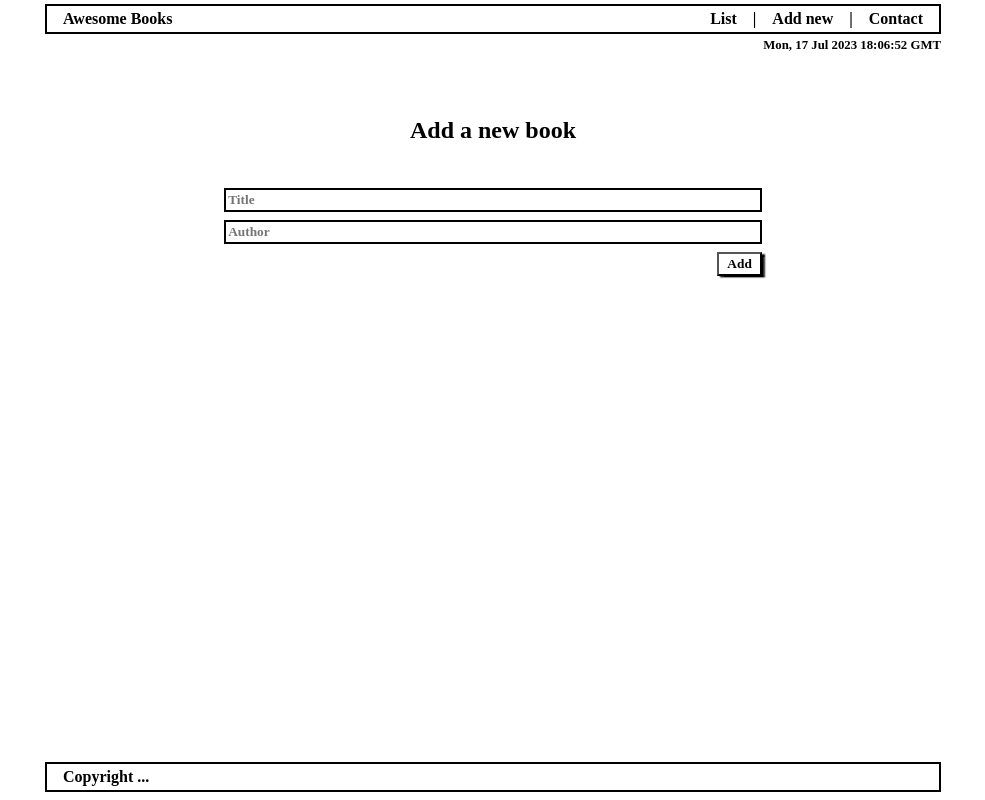
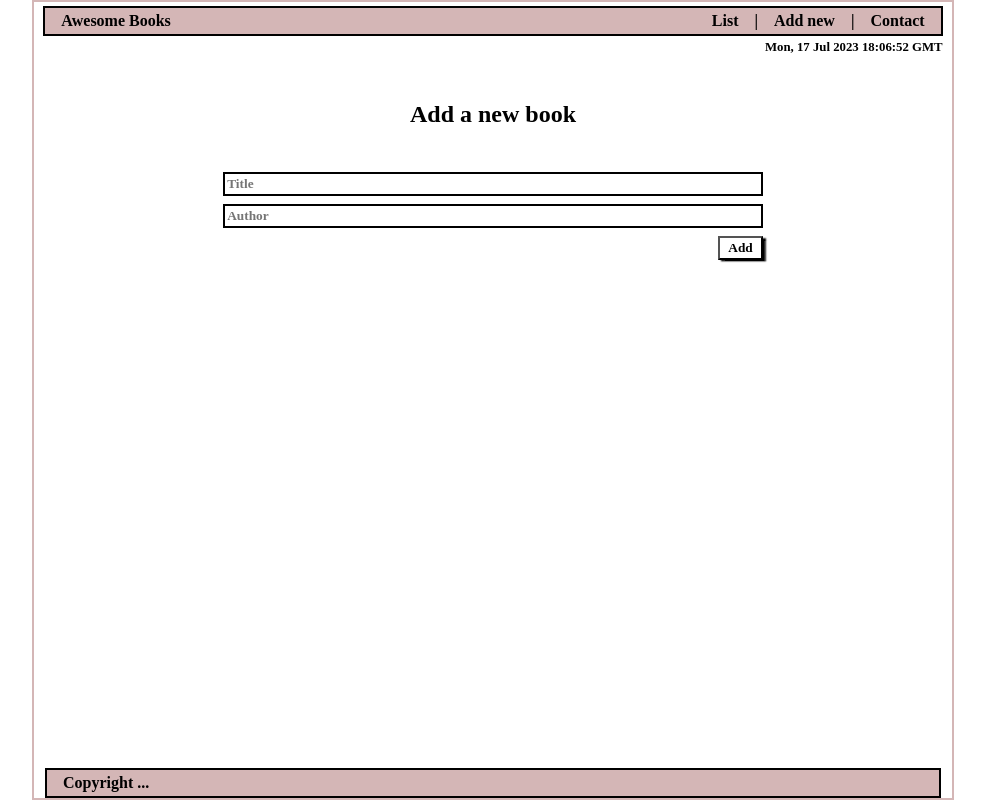
Before and after one commit to tajemouti/awesome-books, a website: page index.html in a window 1280 px wide. Shown: the whole page, without its empty margins (147-1132 px from the left). Drawn offline with Linux system fonts and the light colour scheme.

Commit message:
Add a background color to header and footer

```diff
--- a/style.css
+++ b/style.css
@@ -7,12 +7,19 @@
   color: black;
 }
 
+body {
+  margin: 0 14%;
+  border: 2px solid #d4b6b6;
+  min-height: 100vh;
+}
+
 nav {
   display: flex;
   justify-content: space-between;
   padding: 4px 1rem;
   border: 2px solid;
-  margin: 4px 15%;
+  margin: 4px 1%;
+  background: #d4b6b6;
 }
 
 ul {
@@ -27,7 +34,7 @@ a {
 
 #date {
   text-align: right;
-  padding-right: 15%;
+  padding-right: 1%;
   font-size: 0.8rem;
 }
 
@@ -36,7 +43,7 @@ a {
   flex-direction: column;
   align-items: center;
   gap: 12px;
-  padding: 5% 15%;
+  padding: 5% 1%;
   min-height: 50vh;
 }
 
@@ -99,9 +106,10 @@ input {
 footer {
   padding: 4px 1rem;
   border: 2px solid;
-  margin: 4px 15%;
+  margin: 2px 1%;
   position: fixed;
-  bottom: 4px;
-  left: 0;
-  right: 0;
+  bottom: 0;
+  left: 14%;
+  right: 14%;
+  background: #d4b6b6;
 }
```
Also changed, not shown: index.html (+0 -6 lines).
